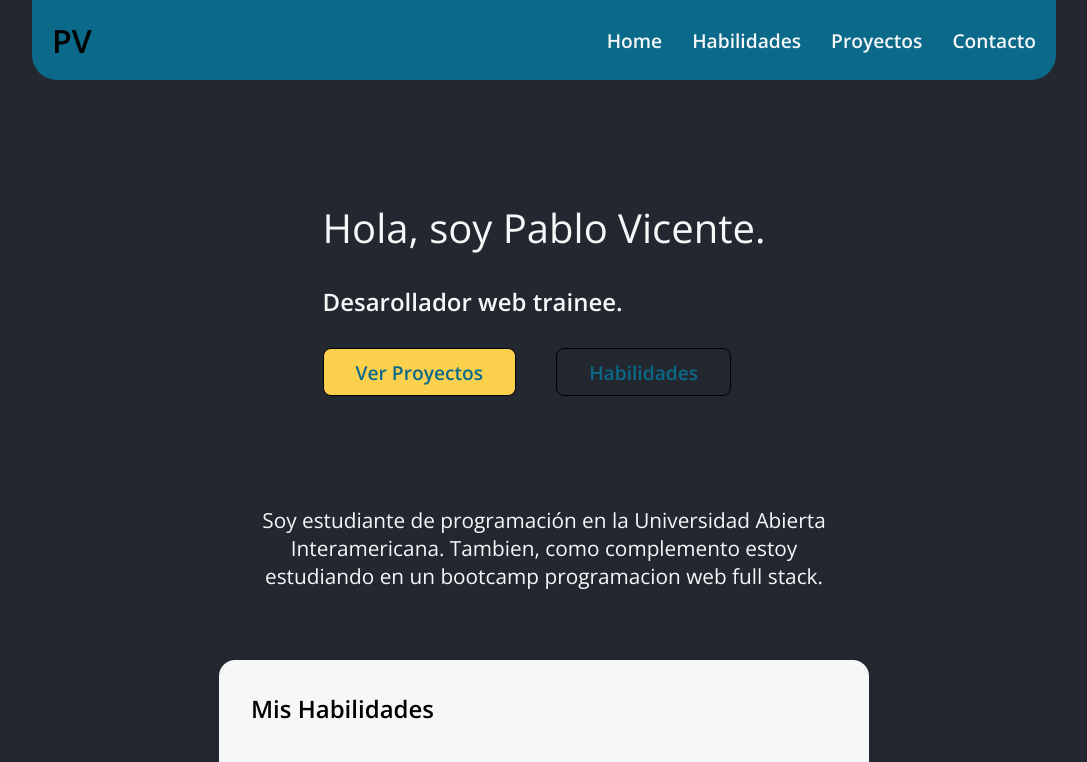
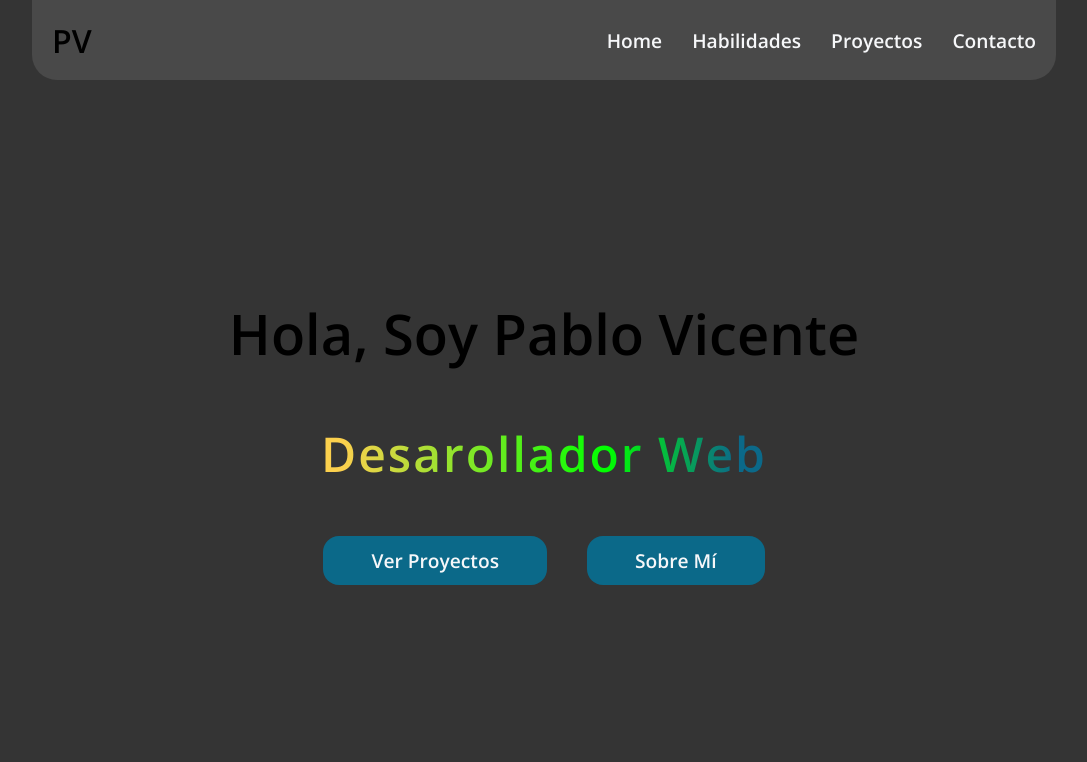
Before and after one commit to PabloVicente19/portafolio, a plain HTML site: page index.html in a window 1280 px wide. Shown: the top 762 px of the page, without its empty margins (96-1183 px from the left). Drawn offline with nearby package versions, Linux system fonts and the light colour scheme.

Commit message:
trabjar en el hero

```diff
--- a/index.html
+++ b/index.html
@@ -24,7 +24,15 @@
       </ul>
     </nav>
     <section class="hero-container">
-      <div class="hero-text-content">
+      <span class="hero-title">Hola, Soy Pablo Vicente</span>
+      <span class="hero-prof">Desarollador Web</span>
+      <div class="hero-btns-container">
+        <a href="#" class="hero-btn">Ver Proyectos</a>
+        <a href="#" class="hero-btn">Sobre Mí</a>
+
+      </div>
+
+      <!-- <div class="hero-text-content">
         <p class="hero-text">
           Hola, soy <span class="hero-text-name">Pablo Vicente</span>.
         </p>
@@ -33,17 +41,17 @@
           <a href="#" class="hero-link">Ver Proyectos</a>
           <a href="#" class="hero-link">Habilidades</a>
         </div>
-      </div>
-      <div class="aboutme-container">
+      </div> -->
+      <!-- <div class="aboutme-container">
         <p class="aboutme-text">
           Soy estudiante de programación en la Universidad Abierta Interamericana. Tambien, como complemento estoy
           estudiando en un bootcamp programacion web full stack.
         </p>
 
-      </div>
+      </div> -->
     </section>
   </header>
-  <main class="main-container">
+  <!-- <main class="main-container">
     <section class="skills-content">
       <h2 class="skills-title">Mis Habilidades</h2>
       <div class="skill-img-container">
@@ -70,7 +78,15 @@
         <img class="skill-img" src="./src/images/logo-tailwind.png" alt="logo-tailwind">
       </div>
     </section>
-  </main>
+    <section class="projects-container">
+      <h2 class="projects-title">Mis Proyectos</h2>
+      <div class="projects-btns-contaniner">
+        <button class="project-btn">HTML / CSS</button>
+        <button class="project-btn">Javascript</button>
+        <button class="project-btn">React</button>
+      </div>
+    </section>
+  </main> -->
   <script src="./src/js/index.js"></script>
 </body>
 
--- a/src/css/styles.css
+++ b/src/css/styles.css
@@ -1,4 +1,4 @@
-@import url("https://fonts.googleapis.com/css2?family=Open+Sans:wght@400;600&display=swap");
+@import url('https://fonts.googleapis.com/css2?family=Geologica:wght@700&family=Open+Sans:wght@400;600&display=swap');
 * {
 	margin: 0;
 	padding: 0;
@@ -8,19 +8,21 @@
 	font-family: "Open Sans", sans-serif;
 }
 :root {
-	--dark: #23272f;
+	--gray: #343434;
 	--blue: #0b6989;
 	--white: #f6f7f9;
 	--yellow: #fbd04d;
+  --violet: #8B0BFC;
+  --FontOpenSans:"Open Sans", sans-serif;
+  --FontGeologica:'Open Sans', sans-serif;
 }
 body {
 	max-width: 1024px;
 	margin: 0 auto;
-	background-color: var(--dark);
+	background-color: var(--gray);
 }
 
 .navbar-content {
-	background-color: var(--blue);
 	height: 80px;
 	display: flex;
 	align-items: center;
@@ -28,6 +30,7 @@ body {
 	padding: 0 20px;
 	border-end-end-radius: 25px;
 	border-end-start-radius: 25px;
+  background-color: rgba(255, 255, 255, 0.1);
 }
 .navbar-logo {
 	display: inline;
@@ -40,7 +43,7 @@ body {
 	gap: 30px;
 }
 .navbar-list-link {
-	position: relative;
+  position: relative;
 	font-weight: 600;
 	font-size: 1.2rem;
 	color: var(--white);
@@ -60,9 +63,46 @@ body {
 }
 
 /* Hero */
-.hero-container {
-	margin-top: 80px;
-	min-height: 500px;
+.hero-container{
+  height: calc(100vh - 80px);
+  overflow: hidden;
+  display: flex;
+  justify-content: center;
+  align-items: center;
+  flex-direction: column;
+  gap: 50px;
+}
+.hero-title{
+  font-size: 3.5rem;
+  font-weight: 900;
+  font-family: var(--FontGeologica);
+}
+.hero-prof{
+  font-size: 3rem;
+  font-weight: bold;
+  letter-spacing: 2px;
+
+  background: #27C9CF;
+  background: linear-gradient(to left, #0B6989 7%, #00FF00 36%, #FBD04D 95%);
+  -webkit-background-clip: text;
+  -webkit-text-fill-color: transparent;
+
+}
+.hero-btns-container{
+  display: flex;
+  gap: 40px;
+}
+.hero-btn{
+  color: var(--white);
+  font-weight: 900;
+  font-size: 1.2rem;
+  background-color: var(--blue);
+  padding: .7rem 3rem;
+  border: 0;
+  border-radius: 1rem;
+}
+/* .hero-container {
+	min-height: calc(100vh - 80px);
 	display: flex;
 	justify-content: center;
 	align-items: center;
@@ -88,6 +128,7 @@ body {
 	border: 1px solid #000;
 	padding: 0.6rem 2rem;
 	border-radius: 8px;
+  border: none;
 }
 .hero-links-content a:first-child {
 	background-color: var(--yellow);
@@ -116,7 +157,7 @@ body {
 	font-size: 1.3rem;
 	border-radius: 10px;
 	color: var(--white);
-}
+} */
 /* Seccion de las habilidades */
 .skills-content {
 	width: 650px;
@@ -131,6 +172,7 @@ body {
 	border-radius: 1rem;
 }
 .skills-title {
+  text-align: center;
 	flex-basis: 100%;
 	font-size: 1.5rem;
 	/* color: var(--white); */
```
